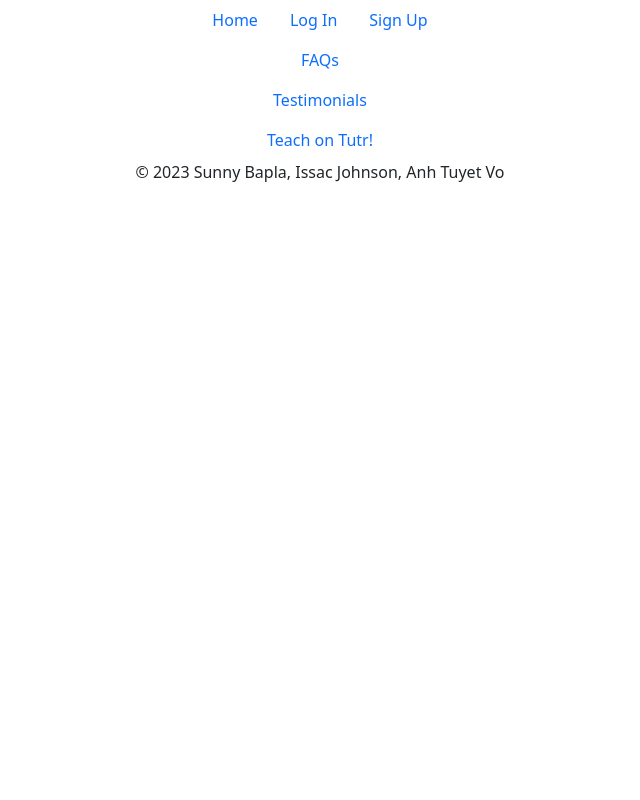
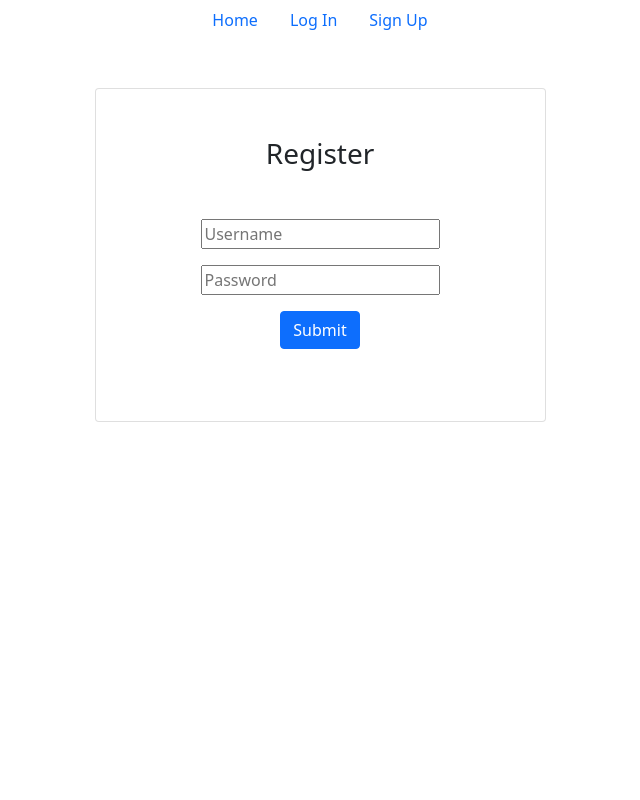
Before and after one commit to anhvo31/tutr, a React (Create React App) app in the folder tutr/: page /register in a window 1280 px wide. Shown: the top 800 px of the page, without its empty margins (320-960 px from the left). Built offline with nearby package versions, Linux system fonts and the light colour scheme.

Commit message:
Added sign up page

```diff
--- a/tutr/src/App.js
+++ b/tutr/src/App.js
@@ -5,6 +5,7 @@ import Navigation from './components/Navigation.js';
 import HomePage from './components/HomePage.js';
 import About from './components/About.js';
 import LogIn from './components/LogIn.js';
+import Register from './components/Register.js';
 
 function App() {
   return (
@@ -16,6 +17,9 @@ function App() {
         </Routes>
         <Routes>
           <Route path="/log-in" element={<LogIn />} />
+        </Routes>
+        <Routes>
+          <Route path="/register" element={<Register />} />
         </Routes>
       </Router>
       <Router>
--- a/tutr/src/components/Navigation.js
+++ b/tutr/src/components/Navigation.js
@@ -10,7 +10,7 @@ const Navigation = () => {
                 <a class="nav-link" href="/log-in">Log In</a>
             </li>
             <li class="nav-item">
-                <a class="nav-link" href="/sign-up">Sign Up</a>
+                <a class="nav-link" href="/register">Sign Up</a>
             </li>
         </ul>
     );
--- /dev/null
+++ b/tutr/src/components/Register.js
@@ -0,0 +1,44 @@
+import React, { useState } from 'react';
+
+export const RegisterPage = () => {
+    const [userName, setUserName] = useState('');
+    const [password, setPassword] = useState('');
+
+    return (
+        <section class="vh-100">
+            <div class="container py-5 h-100">
+                <div class="row d-flex justify-content-center h-100">
+                    <div class="col-12 col-md-8 col-lg-6 col-xl-5">
+                        <div class="card shadow-2-strong">
+                            <div class="card-body p-5 text-center">
+
+                                <h3 class="mb-5">Register</h3>
+                                <input
+                                    type="text"
+                                    placeholder='Username'
+                                    value={userName}
+                                    onChange={(e) => {setUserName(e.target.value)}}
+                                    required
+                                />
+                                <p></p>
+                                <input
+                                    type="text"
+                                    placeholder='Password'
+                                    value={password}
+                                    onChange={(e) => {setPassword(e.target.value)}}
+                                    required
+                                />
+                                <p></p>
+                                <button type="submit" class="btn btn-primary btn-block mb-4">
+                                    Submit
+                                </button>
+                            </div>
+                        </div>
+                    </div>
+                </div>
+            </div>
+        </section>
+    );
+};
+
+export default RegisterPage;
```
